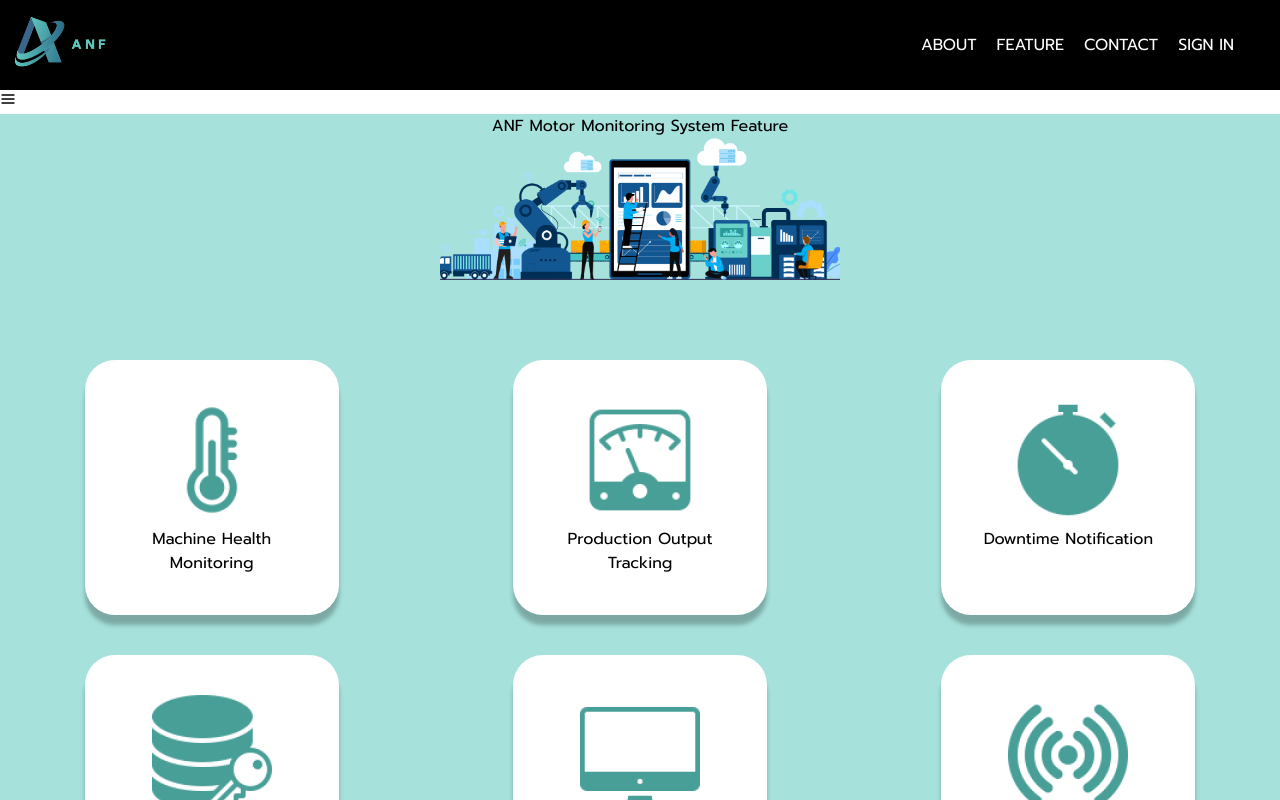
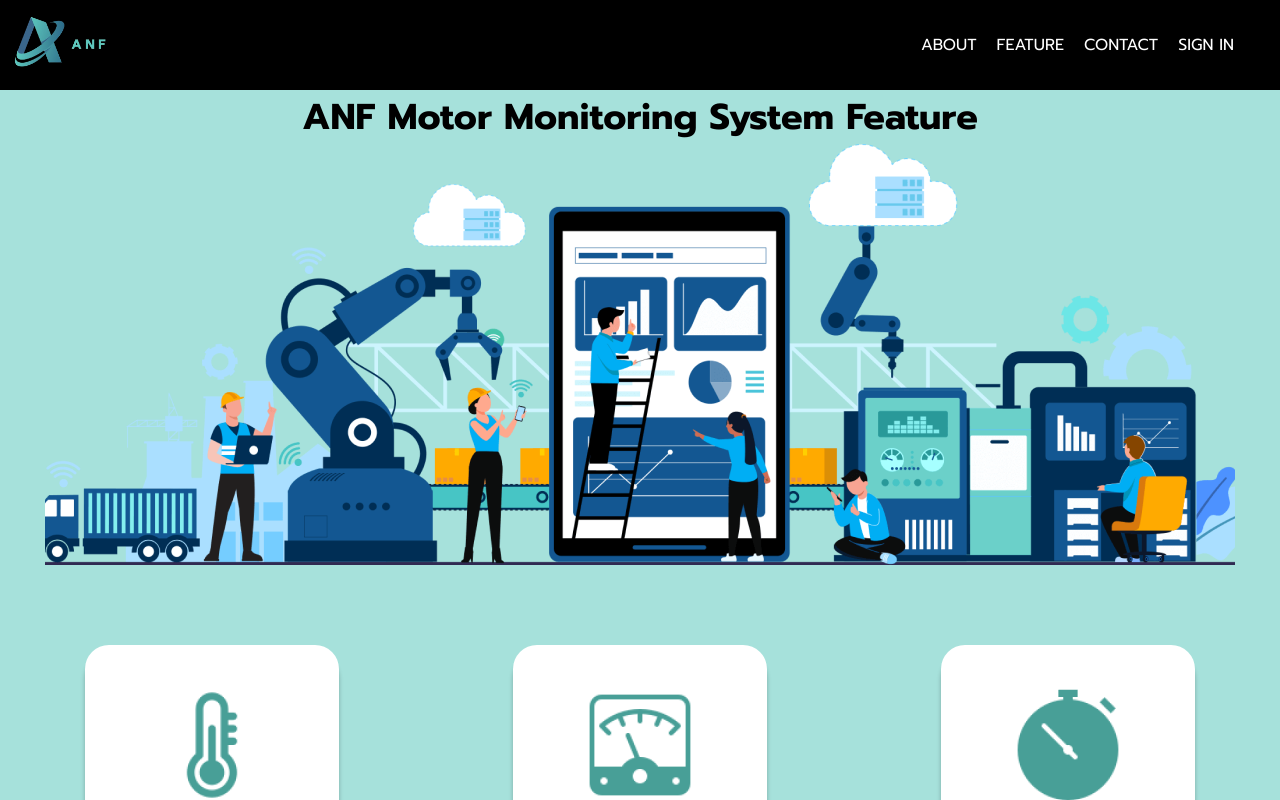
Before and after one commit to TawanPss/motormonitoring, a React (Vite) app: page /feature in a window 1280 px wide. Shown: the top 800 px of the page. Built offline with nearby package versions, Linux system fonts and the light colour scheme; the HTML template or start-up script is replaced by a standard one.

Commit message:
add css to the feature page (finish first draft)

```diff
--- a/src/Page/Feature/Feature.jsx
+++ b/src/Page/Feature/Feature.jsx
@@ -5,7 +5,7 @@
     return(
         <>
         <LandingHeader />
-        <FiMenu />
+
         <Featurecomponent />
         </>
     )
--- a/src/Page/Feature/Featurecomponent.css
+++ b/src/Page/Feature/Featurecomponent.css
@@ -2,6 +2,9 @@
     background-color: #a6e1db;
 }
 
+.anf-motor {
+    font-size: large;
+}
 
   .feature-header {
     display: flex;
@@ -10,9 +13,7 @@
   }
 
   .Feature-pic {
-    width: 100%;
-    max-width: 400px; /* Adjust the max-width as needed */
-    height: auto;
+
     margin-bottom: 10vh;
   }
 
@@ -25,6 +26,8 @@
     grid-row-gap: 5vh;
 
 }
+
+
 .Health-monitoring,
 .Output-tracking,
 .Downtime,
@@ -32,13 +35,11 @@
 .Multiview,
 .Sensor {
     text-align: center;
-  border: 2px ;
-  border-radius: 30px;
+    border: 1px; /* Adjust the border thickness */
+    border-radius: 1.5rem; /* Adjust the border-radius */
     margin-left: 20%;
     margin-right: 20%;
     background-color: white;
     box-shadow: 0px 10px 4px rgba(0, 0, 0, 0.25);
-
-
     padding: 5vh;
 }
--- a/src/Page/Feature/Featurecomponent.jsx
+++ b/src/Page/Feature/Featurecomponent.jsx
@@ -11,7 +11,7 @@
     <>
       <div className="Feature-container">
         <div className="feature-header">
-          <div className="anf-motor">ANF Motor Monitoring System Feature</div>
+          <div className="anf-motor"><h1>ANF Motor Monitoring System Feature</h1></div>
           <img className="Feature-pic" src={Feature_pic} />
         </div>
 
```
Lines whose indentation alone changed are shown as unchanged.
